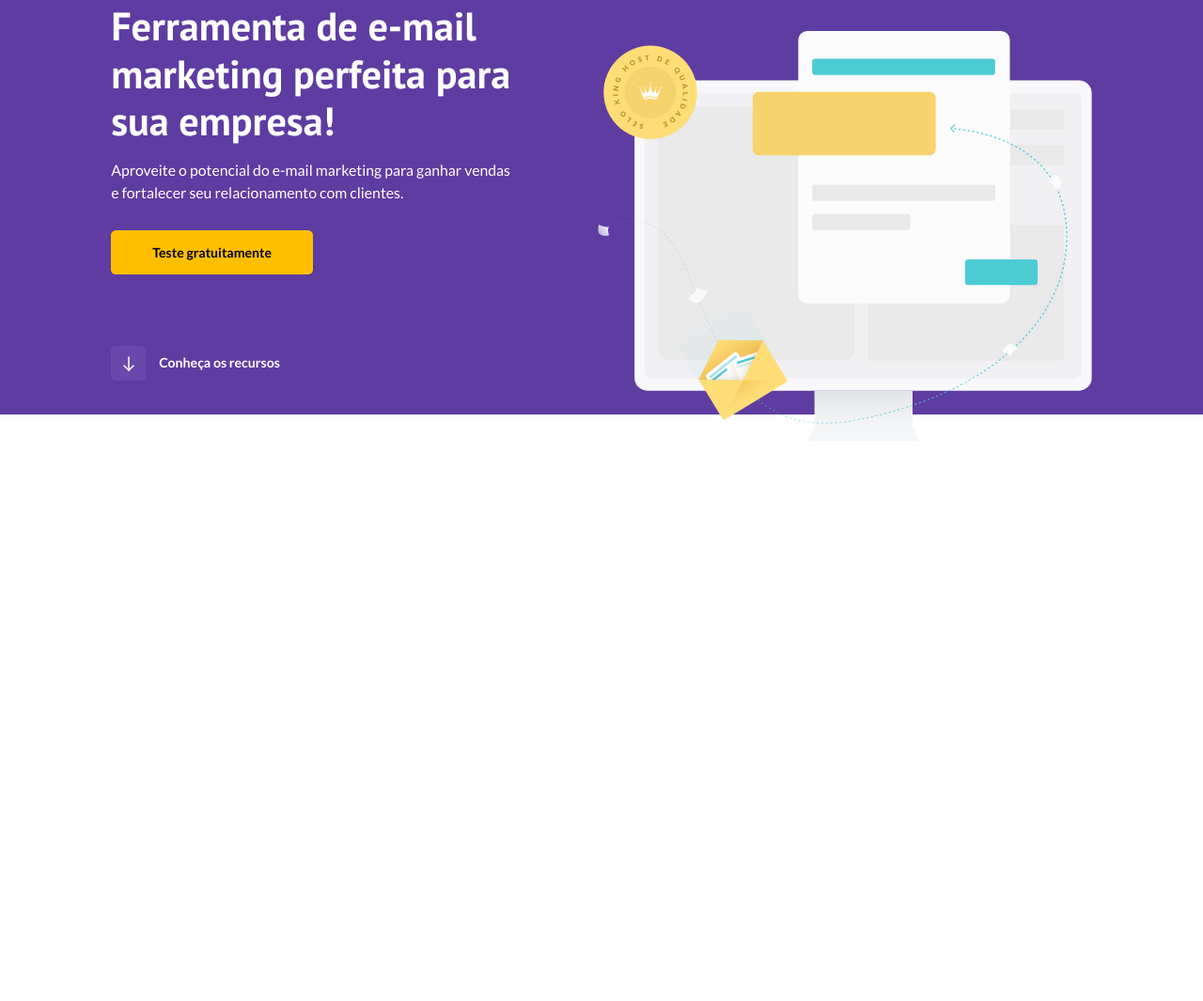
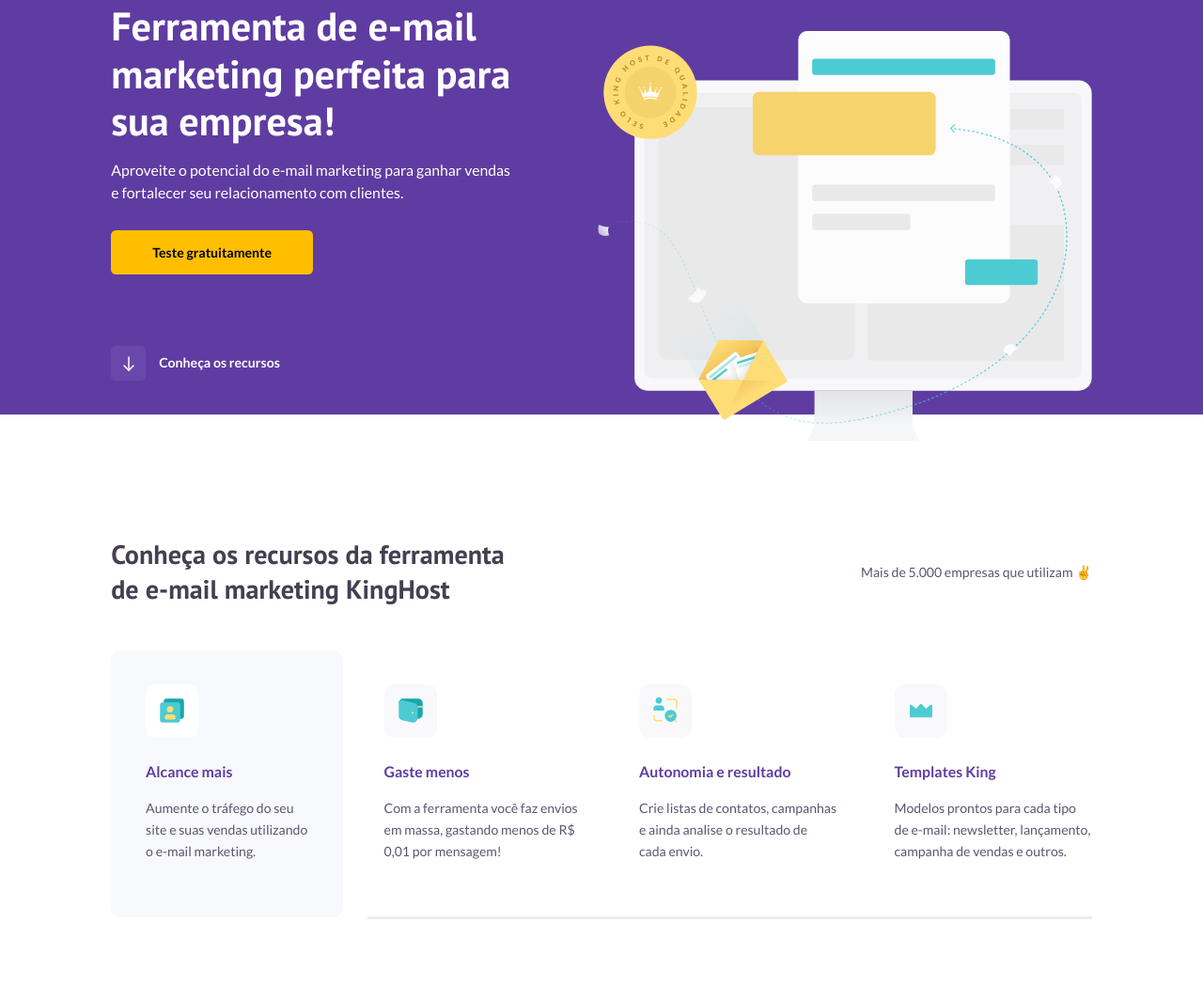
Before and after one commit to mateuscamposdev/Landing-Page_Hostinger, a plain HTML site: page index.html in a window 1280 px wide. Shown: the part 136-1201 px from the top of the page at 94% size. Before the commit the page ends 800 px from the top, so only its background shows below. Drawn offline with Linux system fonts and the light colour scheme.

Commit message:
Criação da Resources Section

```diff
--- a/index.html
+++ b/index.html
@@ -53,6 +53,55 @@
             </div>
         </div>
     </section>
+
+    <section class="s-resources">
+        <div class="container">
+            <div class="top">
+                <h2>Conheça os recursos da ferramenta de e-mail marketing KingHost</h2>
+                <p>Mais de 5.000 empresas que utilizam  ✌️</p>
+            </div>
+            <div class="content">
+                <div class="card-featured">
+                    <div class="icon">
+                        <img src="./img/icon-contact.svg" alt="Icon de contato">
+                    </div>
+                    <div class="info">
+                        <h4>Alcance mais</h4>
+                        <p>Aumente o tráfego do seu site e suas vendas utilizando o e-mail marketing.</p>
+                    </div>
+                </div>
+                <ul>
+                    <li>
+                        <div class="icon">
+                            <img src="./img/icon-p.svg" alt="">
+                        </div>
+                        <div class="info">
+                            <h4>Gaste menos</h4>
+                            <p>Com a ferramenta você faz envios em massa, gastando menos de R$ 0,01 por mensagem!</p>
+                        </div>
+                    </li>
+                    <li>
+                        <div class="icon">
+                            <img src="./img/icon-A.svg" alt="">
+                        </div>
+                        <div class="info">
+                            <h4>Autonomia  e resultado</h4>
+                            <p>Crie listas de contatos, campanhas e ainda analise o resultado de cada envio. </p>
+                        </div>
+                    </li>
+                    <li>
+                        <div class="icon">
+                            <img src="./img/Icon-T.svg" alt="">
+                        </div>
+                        <div class="info">
+                            <h4>Templates King</h4>
+                            <p>Modelos prontos para cada tipo de e-mail: newsletter, lançamento, campanha de vendas e outros. </p>
+                        </div>
+                    </li>
+                </ul>
+            </div>
+        </div>
+    </section>
 </body>
 
 </html>
--- a/scss/_home.scss
+++ b/scss/_home.scss
@@ -87,3 +87,79 @@
         }
     }
 }
+
+.s-resources {
+    padding-top: 14.9rem;
+    padding-bottom: 9.9rem;
+    .top {
+       @include flex(row, center, space-between);
+       margin-bottom: 5.3rem;
+       h2 {
+        font-family: "PT Sans", sans-serif;
+        font-size: 3.2rem;
+        font-weight: bold;
+        line-height: 130%;
+        color: $gray-01;
+        max-width: 50.2rem;
+       }
+       p {
+        font-size: 1.6rem;
+        line-height: 150%;
+        font-weight: 500;
+        color: $gray-02;
+       }
+    }
+    .content {
+        @include flex (row, flex-start, space-between);
+        .icon {
+            width: 6.4rem;
+            height: 6.4rem;
+            border-radius: 1.2rem;
+            background-color: rgba(197, 190, 220, 0.1);
+            margin-bottom: 3rem;
+         @include flex (row, center, center);
+
+        }
+        .info {
+            max-width: 23.9rem;
+            h4 {
+                font-size: 1.8rem;
+                line-height: 2.2rem;
+                font-weight: 800;
+                color: $purple;
+                margin-bottom: 2rem;
+            }
+            p {
+                font-size: 1.6rem;
+                line-height: 165%;
+                color: $gray-02;
+
+            }
+        }
+        .card-featured {
+            width: 100%;
+            max-width: 28rem;
+            height: 32.3rem;
+            background-color: rgba(179, 190, 220, 0.1);
+            border-radius: 1.2rem;
+            padding-top: 4.1rem;
+            padding-left: 4.2rem;
+            margin-right: 3rem;
+            .icon {
+                background-color: $white;
+            }
+            .info {
+                max-width: 20.4rem;
+            }
+        }
+        ul {
+            margin-top: 4.1rem;
+            width: 100%;
+            max-width: 90.4rem;
+         @include flex (row, flex-start, space-between);
+         border-bottom: 3px solid rgba(95, 60, 161, 0.1);
+         padding-bottom: 6.5rem;
+         padding-left: 2rem;
+        }
+    }
+}
```
Also changed, not shown: css/main.min.css, img/Icon-T.svg (added), img/icon-A.svg (added), img/icon-contact.svg (added), img/icon-p.svg (added).
